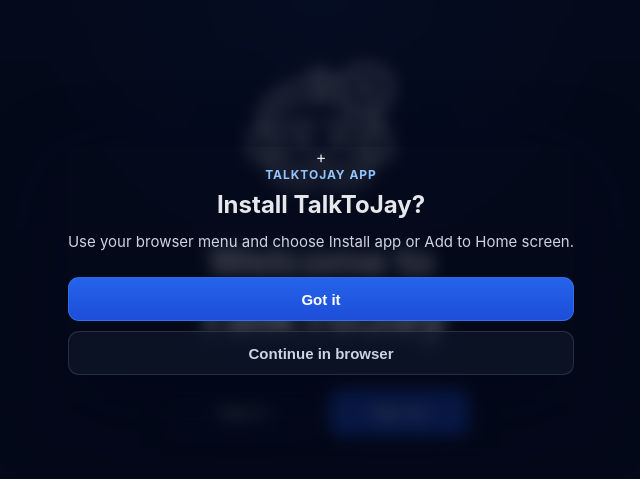
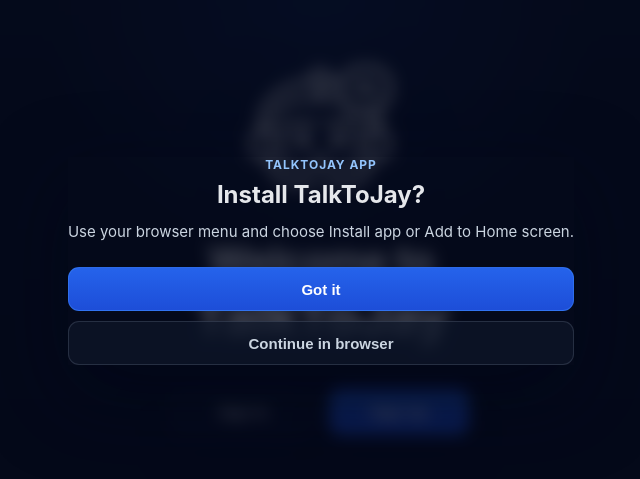
Before and after one commit to jayq23/chatbot-project, a React (Vite) app: page / in a window 1280 px wide. Shown: the part 139-618 px from the top of the page, without its empty margins (319-959 px from the left). Built offline with nearby package versions, Linux system fonts and the light colour scheme; no server answers.

Commit message:
Removed icon for better ui

```diff
--- a/src/App.jsx
+++ b/src/App.jsx
@@ -78,7 +78,6 @@
   return (
     <div className="install-prompt-backdrop" role="presentation">
       <section className="install-prompt" role="dialog" aria-modal="true" aria-labelledby="install-title">
-        <div className="install-prompt-icon" aria-hidden="true">+</div>
         <p className="install-prompt-label">TalkToJay app</p>
         <h2 id="install-title">Install TalkToJay?</h2>
         <p className="install-prompt-copy">
```
